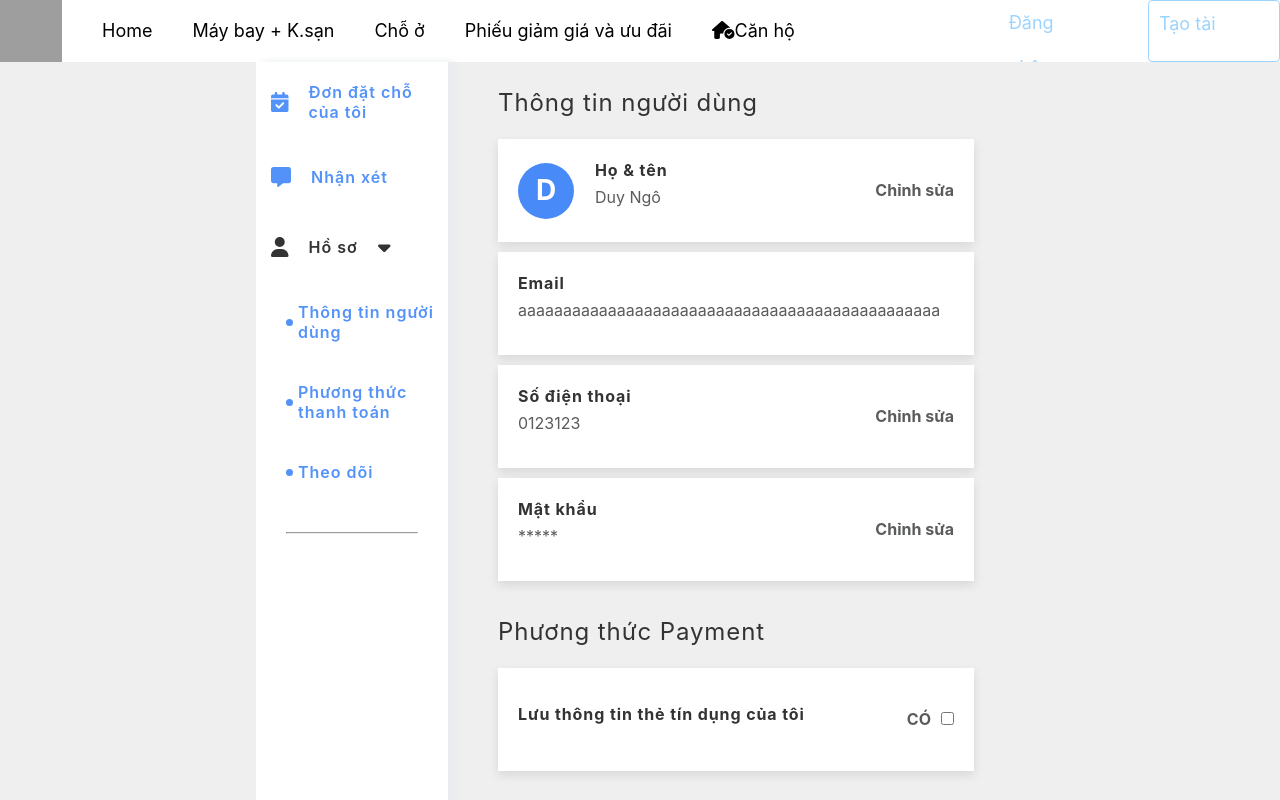
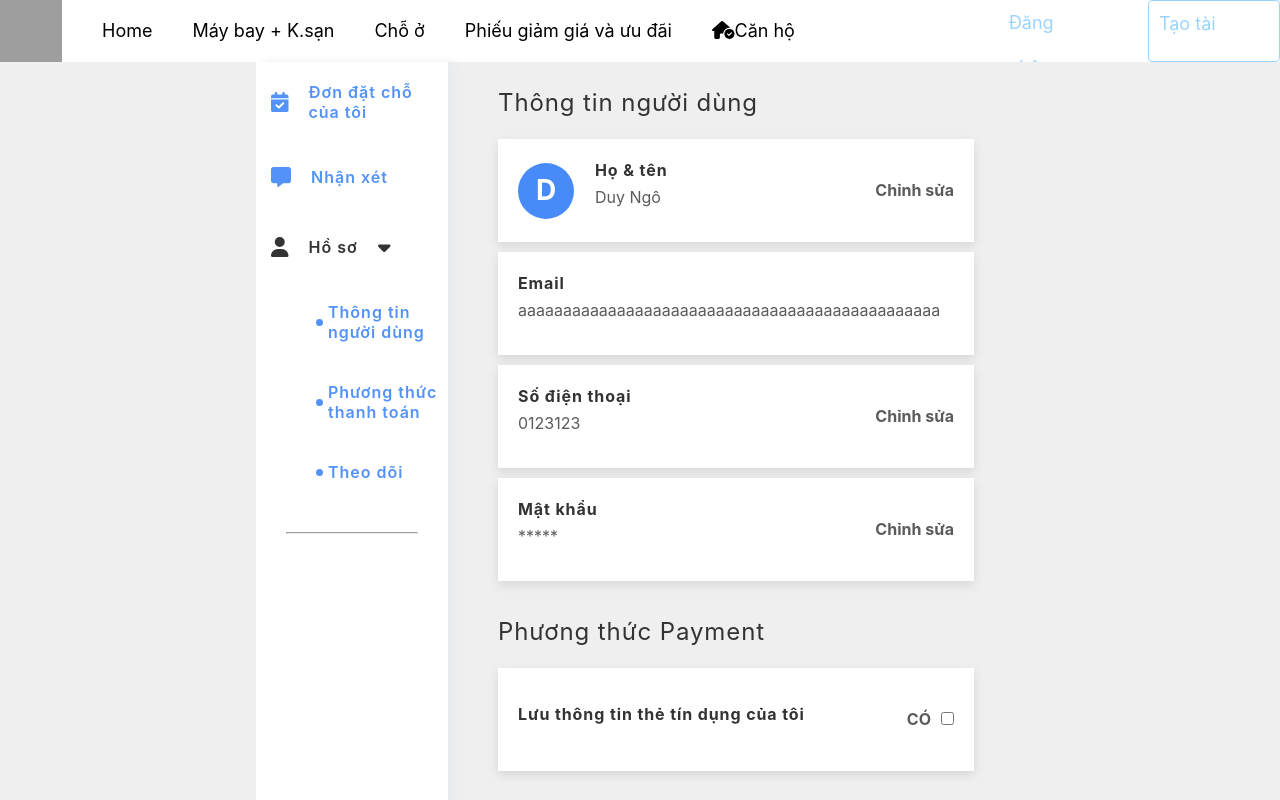
Before and after one commit to congnghiahieu/booking-frontend, a React (Create React App) app: page /user/profile/1 in a window 1280 px wide. Shown: the top 800 px of the page. Built offline with nearby package versions, Linux system fonts and the light colour scheme; grey boxes are pictures that could not be loaded.

Commit message:
userbooking

```diff
--- a/src/components/GlobalStyle/icon.css
+++ b/src/components/GlobalStyle/icon.css
@@ -16,6 +16,7 @@
     font-size: 7px;
     font-family: 400;
     display: flex;
+    padding-left: 30px;
 }
 .famous{
     padding: 0 4px 0 15px;
```
